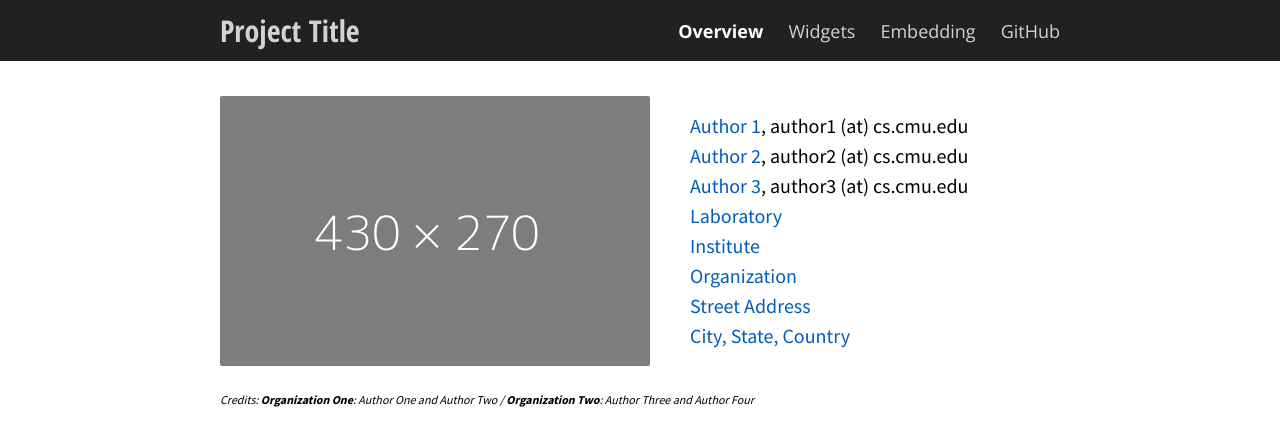
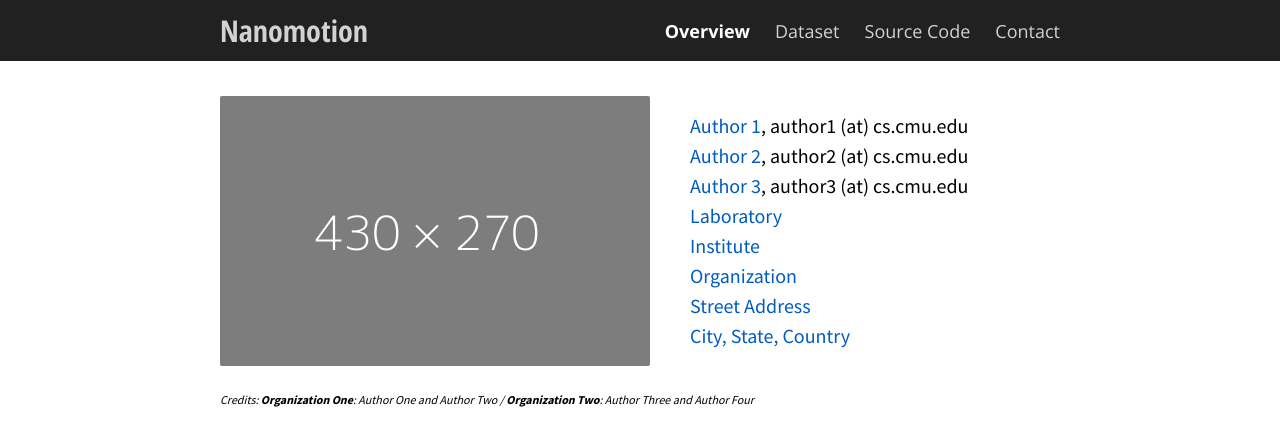
Before and after one commit to 3dnanoscopy/3dnanoscopy.github.io, a plain HTML site: page index.html in a window 1280 px wide. Drawn offline with nearby package versions, Linux system fonts and the light colour scheme.

Commit message:
Update menu.html

```diff
--- a/menu.html
+++ b/menu.html
@@ -1,16 +1,16 @@
 <div class="menu">
   <div class="menu-table flex-row-space-between">
     <div class="logo flex-row-center">
-      <a href="index.html">Project Title</a>
+      <a href="index.html">Nanomotion</a>
     </div>
     <a class="menu-button" tabindex="0" href="javascript:void(0)">
       <img src="img/menu.png">
     </a>
     <div class="menu-items flex-row-center flex-item">
       <a href="index.html" class="menu-index">Overview</a>
-      <a href="widgets.html" class="menu-widget">Widgets</a>
-      <a href="embedding.html" class="menu-embedding">Embedding</a>
-      <a href="https://github.com/yenchiah/project-website-template">GitHub</a>
+      <a href="#" class="menu-widget">Dataset</a>
+      <a href="#" class="menu-embedding">Source Code</a>
+      <a href="#">Contact</a>
     </div>
   </div>
 </div>
```
